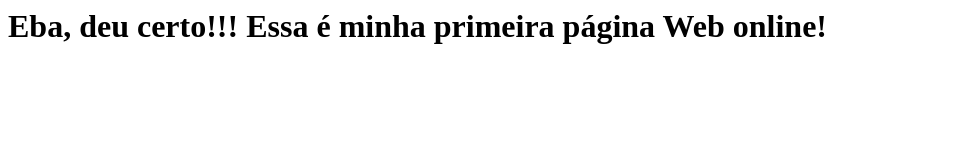
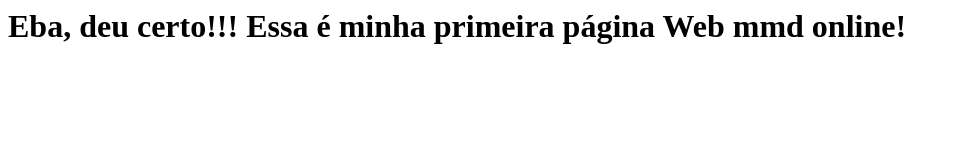
Before and after one commit to Michellerpr/md-7.github.io, a plain HTML site: page index.html in a window 1280 px wide. Shown: the whole page, without its empty margins (0-959 px from the left). Drawn offline with Linux system fonts and the light colour scheme.

Commit message:
Update index.html

```diff
--- a/index.html
+++ b/index.html
@@ -4,6 +4,6 @@
   </head>
 
   <body>
-    <h1>Eba, deu certo!!! Essa é minha primeira página Web online!</h1>
+    <h1>Eba, deu certo!!! Essa é minha primeira página Web mmd online!</h1>
   </body>
 </html>
```
